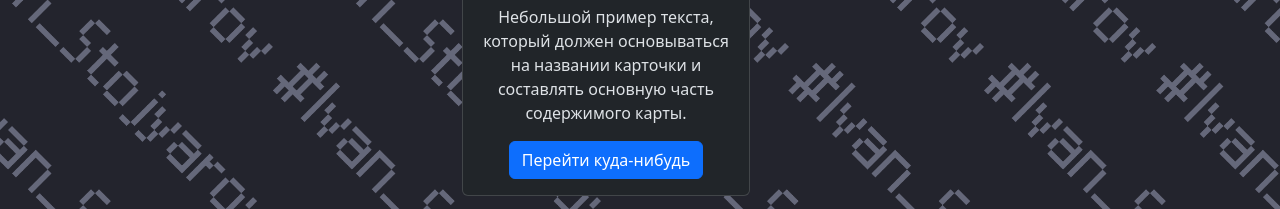
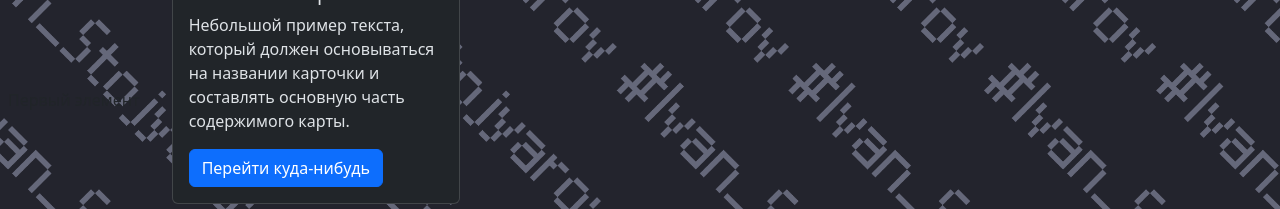
Before and after one commit to Mierda-dePost/mierda-depost.github.io, a website: page index.html in a window 1280 px wide. Shown: the part 567-776 px from the top of the page. Drawn offline with nearby package versions, Linux system fonts and the light colour scheme.

Commit message:
Update index.html

```diff
--- a/index.html
+++ b/index.html
@@ -42,12 +42,9 @@
       </div>
     </nav>
 
-    <div class="container text-center">
-      <div class="row">
-        <div class="col">
-          Колонка
-        </div>
-        <div class="col" >
+<div class="hstack gap-3">
+  <div class="p-2">Первый элемент</div>
+  <div class="p-2">
 
         <div class="card text-bg-body-tertiary mb-3" data-bs-theme="dark" style="width: 18rem;">
             <img src="img/fon.png" class="card-img-top" alt="...">
@@ -74,34 +71,14 @@
               <p class="card-text">Небольшой пример текста, который должен основываться на названии карточки и составлять основную часть содержимого карты.</p>
               <a href="#" class="btn btn-primary">Перейти куда-нибудь</a>
             </div>
-          </div>
-
-        </div>
-        <div class="col">
-          Колонка
-        </div>
-      </div>
-    </div>
 
 
 
+  </div>
+  <div class="p-2">Третий элемент</div>
+</div>
 
 
 
-
-
-
-
-
-
-
-
-
-      </div>
-    </div>
-  </div>
-
-      </div>
-
   </body>
 </html>
```
